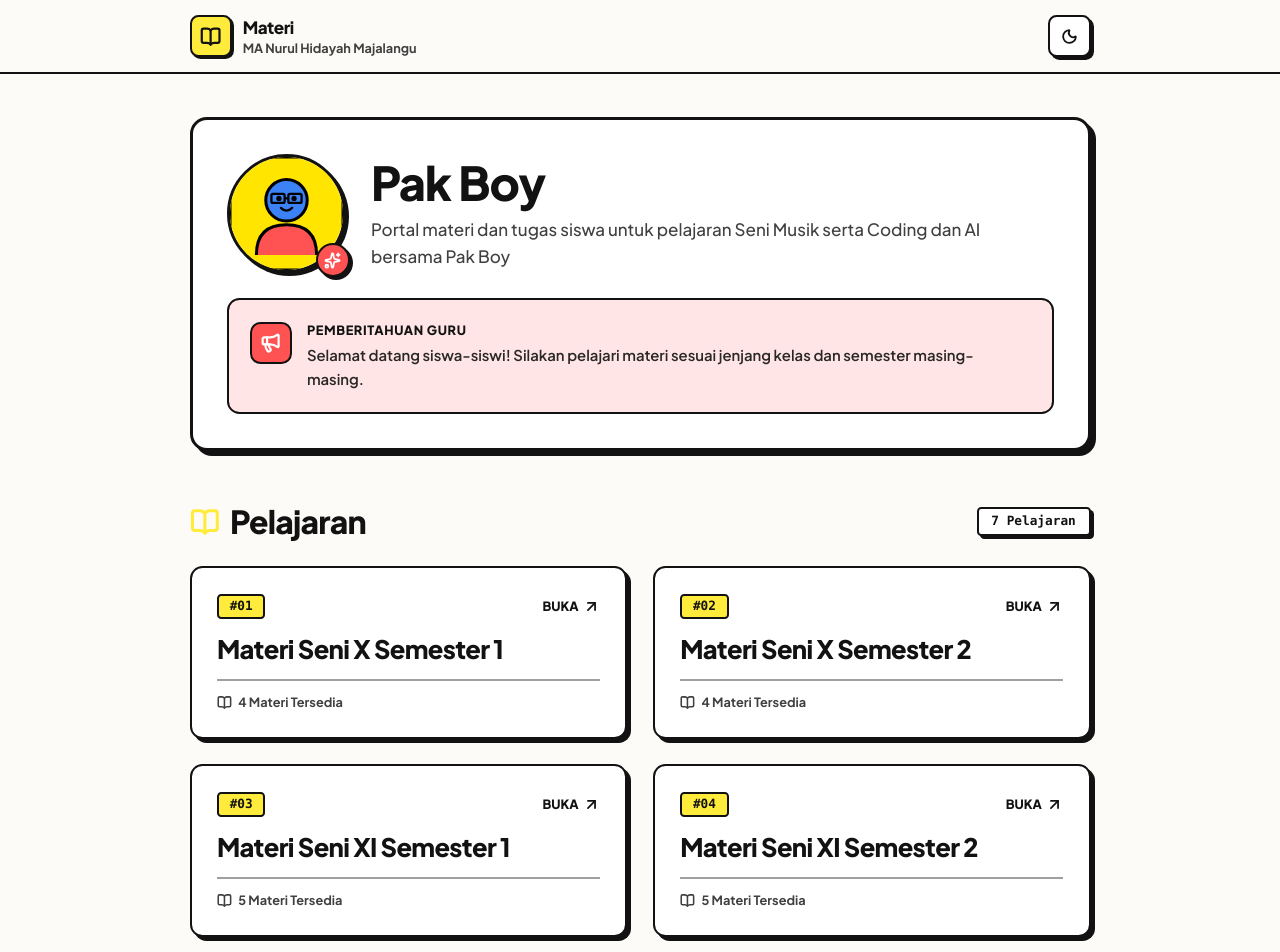
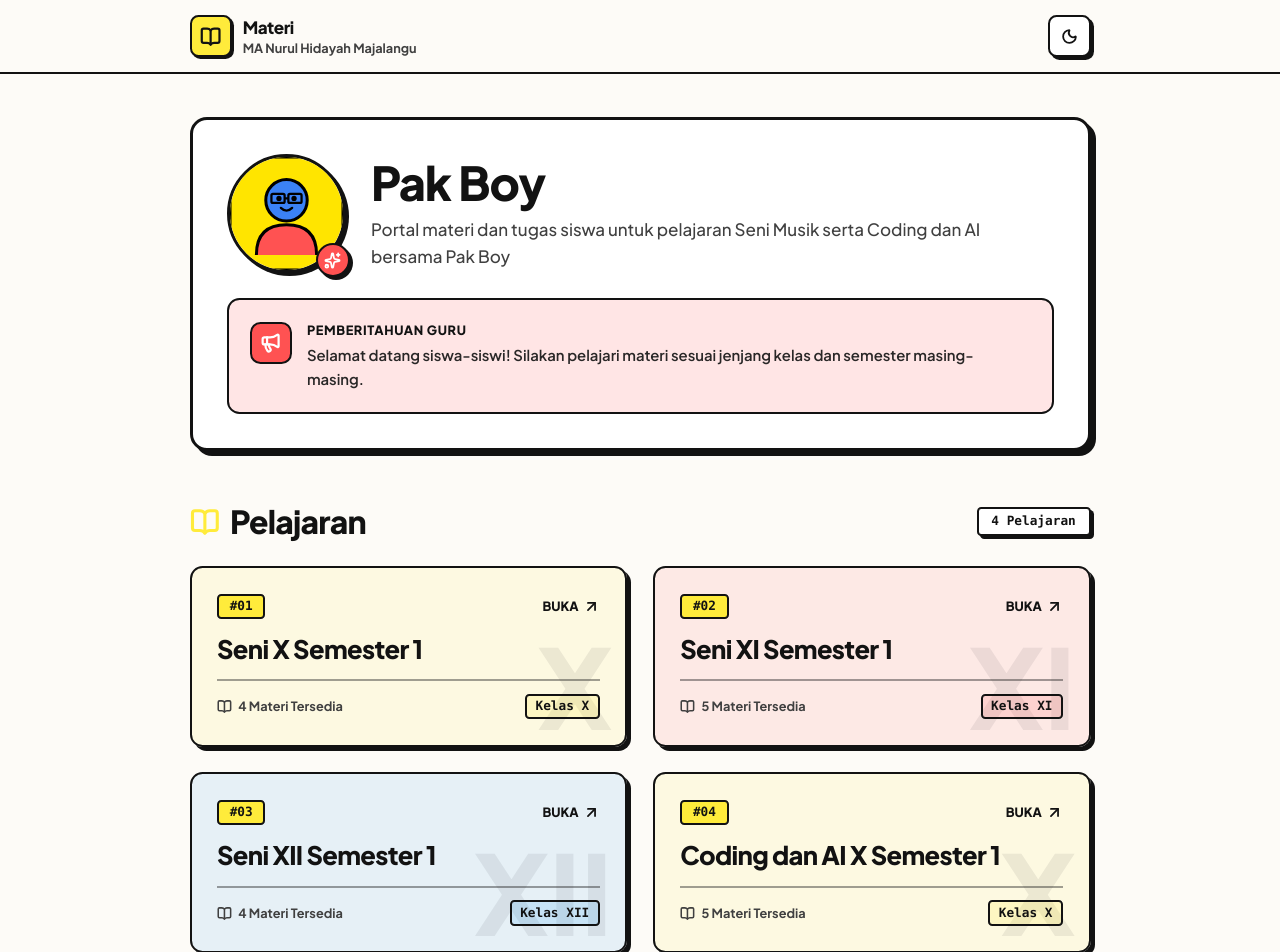
Before and after one commit to baihaqifaizal/Simple_Materi, a Next.js app: page / in a window 1280 px wide. Shown: the top 952 px of the page. Built offline with nearby package versions, Linux system fonts and the light colour scheme.

Commit message:
active dan hidden

```diff
--- a/app/globals.css
+++ b/app/globals.css
@@ -109,6 +109,43 @@
     cursor: not-allowed;
   }
 }
+
+/* ─── Animasi Ringan: pengganti framer-motion ─── */
+@keyframes fadein {
+  from { opacity: 0; transform: translateY(6px); }
+  to   { opacity: 1; transform: translateY(0); }
+}
+
+.anim-fadein {
+  animation: fadein 0.4s ease-out both;
+}
+
+/* Hormat prefers-reduced-motion — matikan semua animasi */
+@media (prefers-reduced-motion: reduce) {
+  .anim-fadein {
+    animation: none;
+  }
+}
+
+/* ─── Warna Tint Card per Kelas ─── */
+/* Light mode */
+.card-kelas-x   { background-color: #ffeb3b1c; } /* kuning tipis */
+.card-kelas-xi  { background-color: #ff52521a; } /* merah tipis  */
+.card-kelas-xii { background-color: #2196f31a; } /* biru tipis   */
+
+/* Badge bawah card */
+.badge-kelas-x   { background-color: #ffeb3b30; }
+.badge-kelas-xi  { background-color: #ff525228; }
+.badge-kelas-xii { background-color: #2196f328; }
+
+/* Dark mode — opacity lebih rendah agar tidak terlalu mencolok */
+.dark .card-kelas-x   { background-color: #ffeb3b12; }
+.dark .card-kelas-xi  { background-color: #ff525212; }
+.dark .card-kelas-xii { background-color: #2196f312; }
+
+.dark .badge-kelas-x   { background-color: #ffeb3b22; }
+.dark .badge-kelas-xi  { background-color: #ff525222; }
+.dark .badge-kelas-xii { background-color: #2196f322; }
 
 /* Neubrutalist Shadows */
 .neu-shadow {
--- a/build-all.mjs
+++ b/build-all.mjs
@@ -9,6 +9,7 @@ import { execSync } from "node:child_process";
 const GURU_DIR = path.resolve("guru");
 const DIST_DIR = path.resolve("dist");
 const OUT_DIR = path.resolve("out");
+const HEADERS_SRC = path.resolve("public", "_headers");
 
 // Pastikan dist bersih
 if (fs.existsSync(DIST_DIR)) {
@@ -51,6 +52,13 @@ for (const guru of daftarGuru) {
   // 3. Salin out/ ke dist/<guru>/
   const targetDir = path.join(DIST_DIR, guru);
   fs.cpSync(OUT_DIR, targetDir, { recursive: true });
+
+  // 4. Salin _headers ke dist/<guru>/ agar cache permanen aktif di Cloudflare Pages
+  if (fs.existsSync(HEADERS_SRC)) {
+    fs.copyFileSync(HEADERS_SRC, path.join(targetDir, "_headers"));
+    console.log(`[OK] _headers (cache permanen) disalin ke dist/${guru}/`);
+  }
+
   console.log(`[OK] Hasil build '${guru}' tersimpan di dist/${guru}/`);
 }
 
--- a/components/motion.tsx
+++ b/components/motion.tsx
@@ -1,9 +1,6 @@
-"use client";
+import type { CSSProperties, ReactElement, ReactNode } from "react";
 
-import { motion, useReducedMotion } from "framer-motion";
-import type { ReactElement, ReactNode } from "react";
-
-/** Fade + geser ringan saat elemen masuk; hormat prefers-reduced-motion. */
+/** Fade + geser ringan saat elemen masuk; hormat prefers-reduced-motion via CSS. */
 export function FadeIn({
   children,
   delay = 0,
@@ -11,32 +8,23 @@ export function FadeIn({
   children: ReactNode;
   delay?: number;
 }) {
-  const ringkas = useReducedMotion();
+  const style: CSSProperties = delay > 0 ? { animationDelay: `${delay}s` } : {};
   return (
-    <motion.div
-      initial={false}
-      animate={{ opacity: 1, y: 0 }}
-      transition={{
-        duration: ringkas ? 0 : 0.5,
-        delay: ringkas ? 0 : delay,
-        ease: "easeOut",
-      }}
-    >
+    <div className="anim-fadein" style={style}>
       {children}
-    </motion.div>
+    </div>
   );
 }
 
 /** Daftar kartu: delay bertahap antar item (maks 0.4 s). */
 export function Stagger({ children }: { children: ReactNode }) {
-  const ringkas = useReducedMotion();
   const items = Array.isArray(children) ? children : [children];
   return (
     <>
       {items.map((c, i) => (
         <FadeIn
           key={(c as ReactElement)?.key ?? i}
-          delay={ringkas ? 0 : Math.min(i * 0.04, 0.4)}
+          delay={Math.min(i * 0.04, 0.4)}
         >
           {c}
         </FadeIn>
--- a/components/pelajaran-card.tsx
+++ b/components/pelajaran-card.tsx
@@ -1,6 +1,19 @@
 import Link from "next/link";
 import { ArrowUpRight, BookOpen } from "lucide-react";
 import type { PelajaranGroup } from "@/lib/content";
+
+/** Class CSS per kelas — didefinisikan di globals.css, otomatis handle dark mode */
+const kelasClass: Record<string, string> = {
+  X:   "card-kelas-x",
+  XI:  "card-kelas-xi",
+  XII: "card-kelas-xii",
+};
+
+const kelasBadge: Record<string, string> = {
+  X:   "badge-kelas-x",
+  XI:  "badge-kelas-xi",
+  XII: "badge-kelas-xii",
+};
 
 export default function PelajaranCard({
   pelajaran,
@@ -9,12 +22,26 @@ export default function PelajaranCard({
   pelajaran: PelajaranGroup;
   index?: number;
 }) {
+  const cardClass = pelajaran.kelas ? (kelasClass[pelajaran.kelas] ?? "") : "";
+  const badgeClass = pelajaran.kelas ? (kelasBadge[pelajaran.kelas] ?? "bg-muted") : "bg-muted";
+
   return (
     <Link
       href={`/pelajaran/${pelajaran.slug}`}
-      className="neu-card group flex flex-col justify-between rounded-xl bg-card border-3 border-border p-5 sm:p-6 no-underline text-foreground neu-shadow transition-all duration-150 hover:-translate-y-1 hover:translate-x-1"
+      className={`neu-card group relative flex flex-col justify-between rounded-xl border-3 border-border p-5 sm:p-6 no-underline text-foreground neu-shadow transition-all duration-150 hover:-translate-y-1 hover:translate-x-1 overflow-hidden ${cardClass}`}
     >
-      <div className="flex items-center justify-between gap-3">
+      {/* Angka kelas membayang di sudut kanan bawah */}
+      {pelajaran.kelas && (
+        <span
+          aria-hidden="true"
+          className="pointer-events-none absolute right-3 bottom-1 select-none font-black text-foreground/[0.07] leading-none"
+          style={{ fontSize: "clamp(4.5rem, 14vw, 6.5rem)" }}
+        >
+          {pelajaran.kelas}
+        </span>
+      )}
+
+      <div className="relative flex items-center justify-between gap-3">
         {typeof index === "number" ? (
           <span className="inline-block rounded border-2 border-border bg-primary px-2.5 py-0.5 font-mono text-xs font-black text-primary-foreground">
             #{String(index + 1).padStart(2, "0")}
@@ -27,17 +54,22 @@ export default function PelajaranCard({
         </span>
       </div>
 
-      <div className="my-3">
+      <div className="relative my-3">
         <h2 className="text-xl sm:text-2xl font-black leading-snug tracking-tight text-foreground transition-colors group-hover:text-primary">
           {pelajaran.judul}
         </h2>
       </div>
 
-      <div className="pt-3 border-t-2 border-border/40 flex items-center justify-between text-xs font-bold text-muted-foreground">
+      <div className="relative pt-3 border-t-2 border-border/40 flex items-center justify-between text-xs font-bold text-muted-foreground">
         <span className="flex items-center gap-1.5">
           <BookOpen className="size-3.5 stroke-[2.5]" />
           {pelajaran.daftarMateri.length} Materi Tersedia
         </span>
+        {pelajaran.kelas && (
+          <span className={`rounded border-2 border-border px-2 py-0.5 font-mono text-xs font-black text-foreground ${badgeClass}`}>
+            Kelas {pelajaran.kelas}
+          </span>
+        )}
       </div>
     </Link>
   );
--- a/guru/boy/settings.json
+++ b/guru/boy/settings.json
@@ -7,7 +7,9 @@
   "temaWarna": "biru",
   "pelajaran": [
     {
-      "judul": "Materi Seni X Semester 1",
+      "judul": "Seni X Semester 1",
+      "kelas": "X",
+      "visible": "active",
       "materi": [
         {
           "judulMateri": "7 Elemen Musik",
@@ -28,7 +30,9 @@
       ]
     },
     {
-      "judul": "Materi Seni X Semester 2",
+      "judul": "Seni X Semester 2",
+      "kelas": "X",
+      "visible": "hidden",
       "materi": [
         {
           "judulMateri": "Pertunjukan Musik",
@@ -49,7 +53,9 @@
       ]
     },
     {
-      "judul": "Materi Seni XI Semester 1",
+      "judul": "Seni XI Semester 1",
+      "kelas": "XI",
+      "visible": "active",
       "materi": [
         {
           "judulMateri": "Fisika & Akustik Suara",
@@ -74,7 +80,9 @@
       ]
     },
     {
-      "judul": "Materi Seni XI Semester 2",
+      "judul": "Seni XI Semester 2",
+      "kelas": "XI",
+      "visible": "hidden",
       "materi": [
         {
           "judulMateri": "Tradisi Musik Lintas Budaya",
@@ -99,7 +107,9 @@
       ]
     },
     {
-      "judul": "Materi Seni XII Semester 1",
+      "judul": "Seni XII Semester 1",
+      "kelas": "XII",
+      "visible": "active",
       "materi": [
         {
           "judulMateri": "Sejarah Genre Musik",
@@ -120,7 +130,9 @@
       ]
     },
     {
-      "judul": "Materi Seni XII Semester 2",
+      "judul": "Seni XII Semester 2",
+      "kelas": "XII",
+      "visible": "hidden",
       "materi": [
         {
           "judulMateri": "Ide Kreatif Seni Musik",
@@ -137,7 +149,9 @@
       ]
     },
     {
-      "judul": "Materi Coding dan AI X Semester 1",
+      "judul": "Coding dan AI X Semester 1",
+      "kelas": "X",
+      "visible": "active",
       "materi": [
         {
           "judulMateri": "Berpikir Komputasional",
--- a/lib/content.ts
+++ b/lib/content.ts
@@ -10,6 +10,8 @@ export type MateriItemSetting = {
 
 export type PelajaranSetting = {
   judul: string;
+  kelas?: string;
+  visible?: "active" | "hidden" | string;
   slug?: string;
   materi: MateriItemSetting[];
 };
@@ -36,6 +38,8 @@ export type MateriMeta = {
 
 export type PelajaranGroup = {
   judul: string;
+  kelas?: string;
+  visible?: string;
   slug: string;
   daftarMateri: MateriMeta[];
 };
@@ -133,6 +137,8 @@ export function getSettings(guru: string): Settings {
     pelajaran = data.pelajaran.map((p: any) => {
       const judul = typeof p.judul === "string" ? p.judul : "Pelajaran";
       const slug = typeof p.slug === "string" && p.slug ? p.slug : slugify(judul);
+      const kelas = typeof p.kelas === "string" ? p.kelas : undefined;
+      const visible = typeof p.visible === "string" ? p.visible : "active";
       const materiList: MateriItemSetting[] = Array.isArray(p.materi)
         ? p.materi.filter((m: any) => m && typeof m.file === "string")
             .map((m: any) => ({
@@ -142,6 +148,8 @@ export function getSettings(guru: string): Settings {
         : [];
       return {
         judul,
+        kelas,
+        visible,
         slug,
         materi: materiList,
       };
@@ -178,8 +186,10 @@ export function listPelajaran(guru: string): PelajaranGroup[] {
   const settings = getSettings(guru);
 
   if (settings.pelajaran && settings.pelajaran.length > 0) {
-    return settings.pelajaran.map((pel) => {
-      const pSlug = pel.slug || slugify(pel.judul);
+    return settings.pelajaran
+      .filter((pel) => pel.visible !== "hidden")
+      .map((pel) => {
+        const pSlug = pel.slug || slugify(pel.judul);
       const daftarMateri: MateriMeta[] = pel.materi.map((item) => {
         const slug = fileToSlug(item.file);
         const targetPath = path.join(dir, item.file);
@@ -210,6 +220,7 @@ export function listPelajaran(guru: string): PelajaranGroup[] {
 
       return {
         judul: pel.judul,
+        kelas: pel.kelas,
         slug: pSlug,
         daftarMateri,
       };
@@ -242,6 +253,7 @@ export function listMateri(guru: string): MateriMeta[] {
   if (settings.pelajaran && settings.pelajaran.length > 0) {
     const list: MateriMeta[] = [];
     for (const pel of settings.pelajaran) {
+      if (pel.visible === "hidden") continue;
       const pSlug = pel.slug || slugify(pel.judul);
       for (const item of pel.materi) {
         const slug = fileToSlug(item.file);
@@ -312,6 +324,7 @@ export function getMateri(
   // Cek jika slug dicocokkan dari pelajaran di settings
   if (settings.pelajaran) {
     for (const pel of settings.pelajaran) {
+      if (pel.visible === "hidden") continue;
       const matched = pel.materi.find((item) => fileToSlug(item.file) === slug);
       if (matched) {
         targetFile = matched.file;
--- a/package.json
+++ b/package.json
@@ -29,7 +29,6 @@
     "@base-ui/react": "^1.9.0",
     "class-variance-authority": "^0.7.1",
     "cn": "^0.5.1",
-    "framer-motion": "^14.9.0",
     "gray-matter": "^4.0.3",
     "lucide-react": "^1.66.0",
     "marked": "^18.1.2",
--- a/server.mjs
+++ b/server.mjs
@@ -479,8 +479,25 @@ function getDashboardHtml() {
       </div>
       <div>
         <label class="block text-xs font-black uppercase mb-1">Nama Pelajaran / Rombel</label>
-        <input id="inputNamaPelajaran" class="w-full p-2.5 border-2 border-black rounded-md text-sm font-bold" placeholder="contoh: Seni XII Semester 1">
-        <p class="text-[11px] text-gray-500 mt-1">Akan menjadi rute /pelajaran/seni-xii-semester-1</p>
+        <input id="inputNamaPelajaran" class="w-full p-2.5 border-2 border-black rounded-md text-sm font-bold" placeholder="contoh: Seni X Semester 1">
+        <p class="text-[11px] text-gray-500 mt-1">Akan menjadi rute /pelajaran/seni-x-semester-1</p>
+      </div>
+      <div class="grid grid-cols-2 gap-3">
+        <div>
+          <label class="block text-xs font-black uppercase mb-1">Kelas</label>
+          <select id="inputKelasPelajaran" class="w-full p-2.5 border-2 border-black rounded-md text-sm font-bold bg-white">
+            <option value="X">Kelas X</option>
+            <option value="XI">Kelas XI</option>
+            <option value="XII">Kelas XII</option>
+          </select>
+        </div>
+        <div>
+          <label class="block text-xs font-black uppercase mb-1">Status Visibilitas</label>
+          <select id="inputVisiblePelajaran" class="w-full p-2.5 border-2 border-black rounded-md text-sm font-bold bg-white">
+            <option value="active">Active (Tampil)</option>
+            <option value="hidden">Hidden (Sembunyi)</option>
+          </select>
+        </div>
       </div>
       <div class="flex justify-end gap-2 pt-2 border-t-2 border-black/10">
         <button onclick="closeModal('modalTambahPelajaran')" class="neu-btn bg-gray-200 px-4 py-2 rounded-md text-xs">Batal</button>
@@ -603,7 +620,7 @@ function getDashboardHtml() {
             <div>
               <div class="font-black text-sm">\${nama}</div>
               <div class="text-[11px] font-bold text-gray-600">\${g.id}.manurhidma.my.id</div>
-              <div class="text-[11px] text-gray-500">\${mapel} · \${g.mdCount} file md</div>
+              <div class="text-[11px] text-gray-500">${g.mdCount} file md</div>
             </div>
             <button onclick="event.stopPropagation(); konfirmasiHapusGuru('\${g.id}')" class="neu-btn bg-[#FF5252] text-white text-xs px-2 py-1 rounded">✕</button>
           </div>
@@ -660,17 +677,37 @@ function getDashboardHtml() {
           </div>
         \`).join('');
 
+        const isHidden = pel.visible === "hidden";
+        const kelasVal = pel.kelas || "";
         return \`
-          <div class="neu-box-sm bg-yellow-50/70 p-4 space-y-3">
-            <div class="flex items-center justify-between gap-3">
-              <div class="flex-1 flex items-center gap-2">
+          <div class="neu-box-sm \${isHidden ? "bg-gray-100/80 opacity-75 border-dashed" : "bg-yellow-50/70"} p-4 space-y-3">
+            <div class="flex flex-wrap items-center justify-between gap-3">
+              <div class="flex-1 min-w-[280px] flex items-center gap-2">
                 <button type="button" onclick="togglePelajaranAccordion(\${pIdx})" class="text-xs font-black px-1.5 py-0.5 rounded border border-black bg-white hover:bg-yellow-200" title="Expand/Collapse Materi">
                   <span id="arrowPelajaran_\${pIdx}">▶</span>
                 </button>
                 <span class="bg-[#FFE500] border-2 border-black font-black text-xs px-2 py-0.5 rounded">Rombel</span>
                 <input type="text" class="flex-1 font-black text-sm p-1.5 bg-white border-2 border-black rounded-md" value="\${pel.judul || ''}" placeholder="Nama Pelajaran (misal: Seni X Semester 1)" onchange="updatePelajaranJudul(\${pIdx}, this.value)">
               </div>
-              <button onclick="konfirmasiHapusPelajaran(\${pIdx})" class="neu-btn bg-[#FF5252] text-white px-2.5 py-1 rounded text-xs">Hapus Rombel</button>
+
+              <!-- Kontrol Kelas & Visible -->
+              <div class="flex items-center gap-2">
+                <div class="flex items-center gap-1 bg-white border-2 border-black px-2 py-1 rounded-md text-xs font-black">
+                  <span>Kelas:</span>
+                  <select onchange="updatePelajaranKelas(\${pIdx}, this.value)" class="bg-transparent font-black cursor-pointer focus:outline-none">
+                    <option value="" \${!kelasVal ? "selected" : ""}>-</option>
+                    <option value="X" \${kelasVal === "X" ? "selected" : ""}>X</option>
+                    <option value="XI" \${kelasVal === "XI" ? "selected" : ""}>XI</option>
+                    <option value="XII" \${kelasVal === "XII" ? "selected" : ""}>XII</option>
+                  </select>
+                </div>
+
+                <button type="button" onclick="togglePelajaranVisible(\${pIdx})" class="neu-btn text-xs px-2.5 py-1 rounded flex items-center gap-1 \${isHidden ? "bg-gray-300 text-gray-700" : "bg-[#4ADE80] text-black"}" title="Klik untuk ubah Active / Hidden">
+                  <span>\${isHidden ? "👁️‍🗨️ Hidden" : "✅ Active"}</span>
+                </button>
+
+                <button onclick="konfirmasiHapusPelajaran(\${pIdx})" class="neu-btn bg-[#FF5252] text-white px-2.5 py-1 rounded text-xs">Hapus</button>
+              </div>
             </div>
 
             <!-- List Materi dalam Pelajaran (Collapsible - Default Collapse) -->
@@ -716,14 +753,20 @@ function getDashboardHtml() {
     // Modal Pelajaran Handlers
     function openModalTambahPelajaran() {
       document.getElementById('inputNamaPelajaran').value = '';
+      document.getElementById('inputKelasPelajaran').value = 'X';
+      document.getElementById('inputVisiblePelajaran').value = 'active';
       openModal('modalTambahPelajaran');
     }
     function submitTambahPelajaran() {
       const nama = document.getElementById('inputNamaPelajaran').value.trim();
+      const kelas = document.getElementById('inputKelasPelajaran').value;
+      const visible = document.getElementById('inputVisiblePelajaran').value;
       if (!nama) return showToast('Nama pelajaran wajib diisi', '⚠️');
       if (!currentSettings.pelajaran) currentSettings.pelajaran = [];
       currentSettings.pelajaran.push({
         judul: nama,
+        kelas: kelas,
+        visible: visible,
         materi: []
       });
       closeModal('modalTambahPelajaran');
@@ -732,6 +775,16 @@ function getDashboardHtml() {
     }
     function updatePelajaranJudul(pIdx, val) {
       currentSettings.pelajaran[pIdx].judul = val;
+    }
+    function updatePelajaranKelas(pIdx, val) {
+      currentSettings.pelajaran[pIdx].kelas = val;
+    }
+    function togglePelajaranVisible(pIdx) {
+      const cur = currentSettings.pelajaran[pIdx].visible;
+      const next = cur === 'hidden' ? 'active' : 'hidden';
+      currentSettings.pelajaran[pIdx].visible = next;
+      renderPelajaranList();
+      showToast(`Status diubah menjadi ${next === 'hidden' ? 'Hidden (Sembunyi)' : 'Active (Tampil)'}`);
     }
     function konfirmasiHapusPelajaran(pIdx) {
       showConfirmModal({
```
Also changed, not shown: 2 other files (tests, documents, lock files or other folders).
